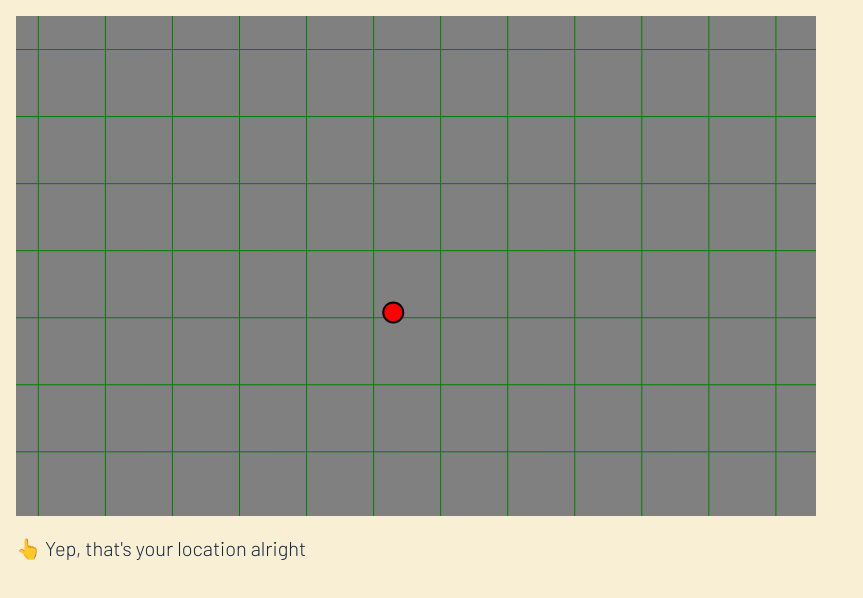
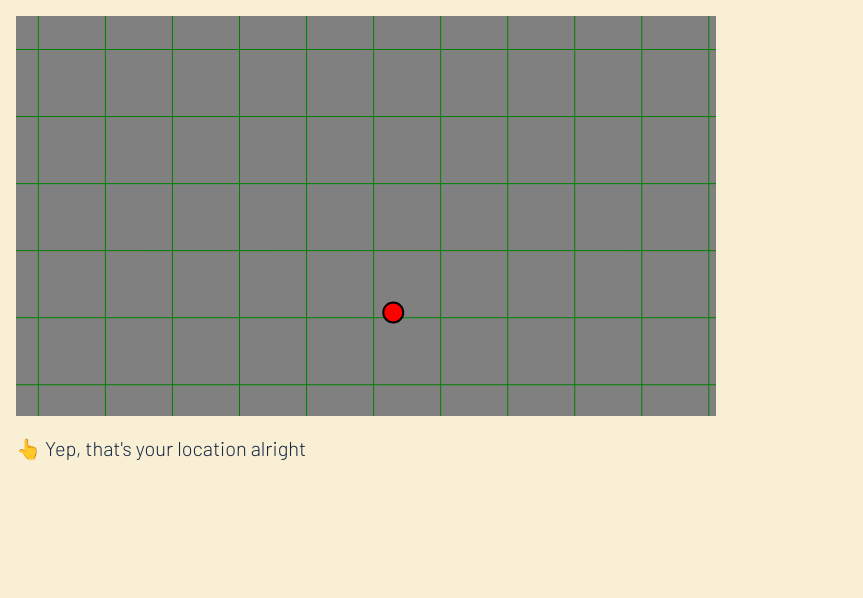
Before and after one commit to Binney/narratr, a React (Create React App) app: page /map in a window 1280 px wide. Shown: the top 598 px of the page, without its empty margins (0-863 px from the left). Built offline with nearby package versions, Linux system fonts and the light colour scheme; no server answers.

Commit message:
lock map pan

```diff
--- a/src/map/Map.tsx
+++ b/src/map/Map.tsx
@@ -1,3 +1,4 @@
+import { Vector2d } from "konva/lib/types";
 import { useState } from "react"
 import { Stage, Circle, Layer, Rect, Arrow } from "react-konva";
 import { SpaceProps } from "./geography";
@@ -17,6 +18,8 @@ interface arrowProps {
 export default function Map(props: MapProps) {
     const actualWidth = 800;
     const actualHeight = 500;
+    const viewportWidth = 700;
+    const viewportHeight = 400;
 
     const mapWidth = props.eastEdge - props.westEdge;
     const mapHeight = props.northEdge - props.southEdge;
@@ -59,6 +62,28 @@ export default function Map(props: MapProps) {
         return actualHeight - normalise(pos, props.southEdge, mapHeight, actualHeight);
     }
 
+    function lockToBounds(pos: Vector2d): Vector2d {
+        let resX = pos.x;
+        let resY = pos.y;
+        if (pos.x > 0) {
+            resX = 0;
+        }
+        if (pos.x < viewportWidth - actualWidth) {
+            resX = viewportWidth - actualWidth;
+        }
+        if (pos.y > 0) {
+            resY = 0;
+        }
+        if (pos.y < viewportHeight - actualHeight) {
+            resY = viewportHeight - actualHeight;
+        }
+
+        return {
+            x: resX,
+            y: resY
+        };
+    }
+
     navigator.geolocation.watchPosition((position) => {
         console.log("Setting to " + JSON.stringify(position));
         setLat(position.coords.latitude);
@@ -69,7 +94,7 @@ export default function Map(props: MapProps) {
         setError(JSON.stringify(err));
     })
     return <div>
-        <Stage width={actualWidth} height={actualHeight} draggable>
+        <Stage width={viewportWidth} height={viewportHeight} draggable dragBoundFunc={lockToBounds}>
             <Layer>
                 <Rect x={0} y={0} width={actualWidth} height={actualHeight} fill={'grey'}></Rect>
                 <Gridlines eastEdge={props.eastEdge} westEdge={props.westEdge}
```
